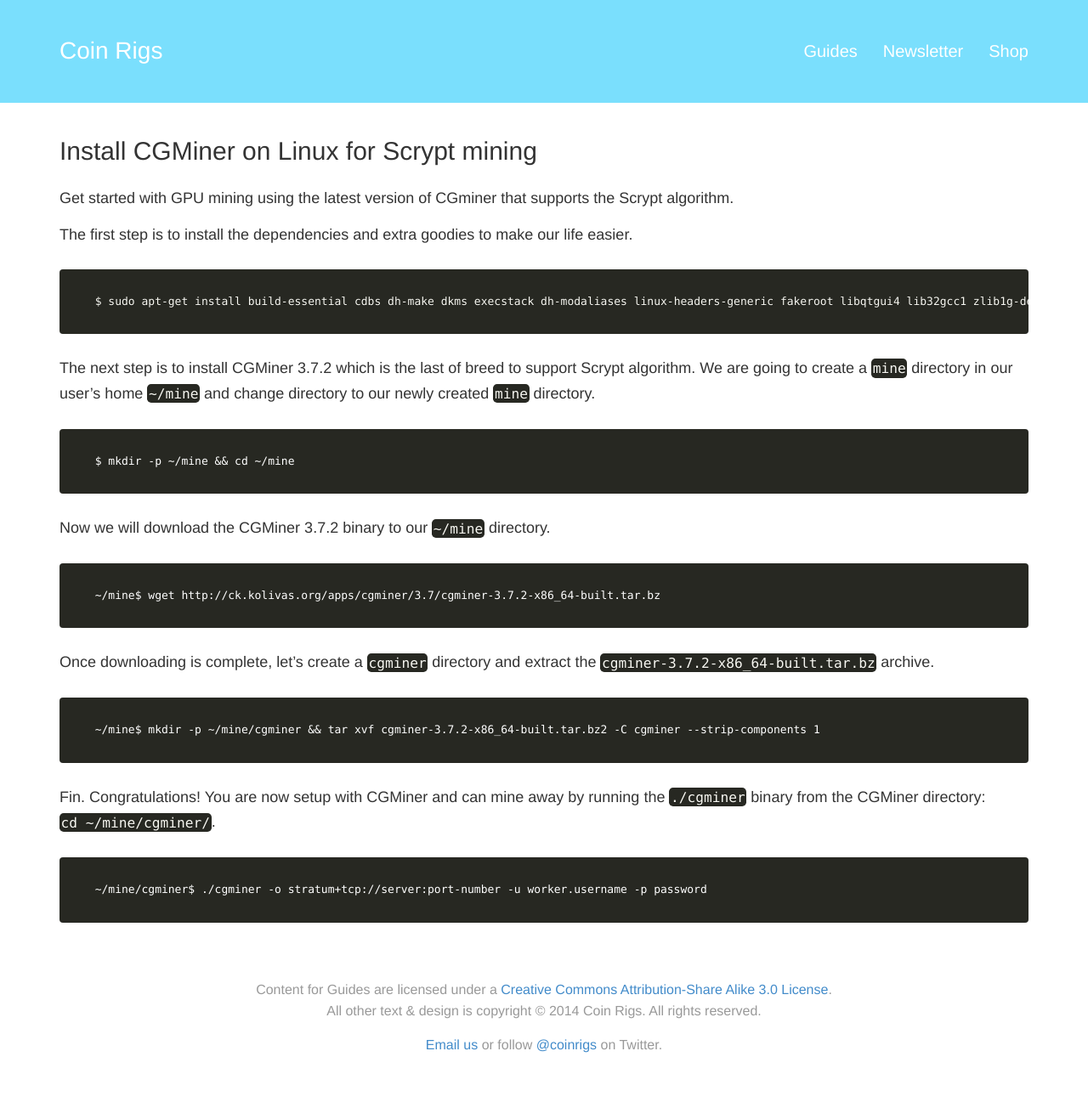
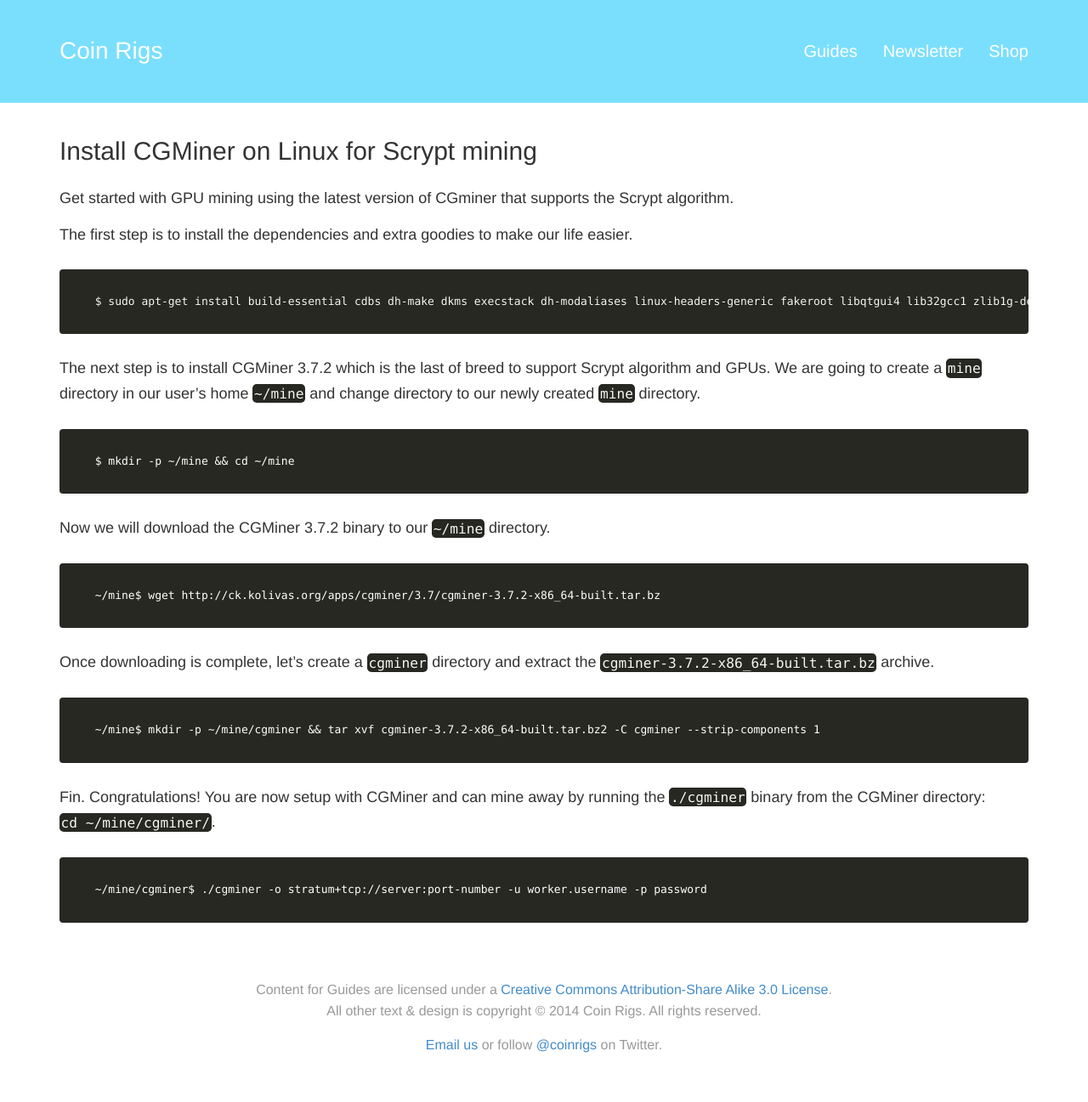
Before and after one commit to coinrigs/coinrigs.github.io, a Jekyll site: the page built from _posts/2014-03-04-install-cgminer-on-ubuntu.markdown, in a window 1280 px wide. Shown: the whole page at 85% size. Built offline with Jekyll 4.4.1, drawn with Linux system fonts in a browser that asks for light colours; nearby versions of some CDN libraries; Markdown is read by kramdown in place of the engine named in the settings.

Commit message:
Update dependency list in install cgminer on ubuntu guide

```diff
--- a/_posts/2014-03-04-install-cgminer-on-ubuntu.markdown
+++ b/_posts/2014-03-04-install-cgminer-on-ubuntu.markdown
@@ -14,11 +14,11 @@
 
 <pre>
   <code class="language-bash">
-    $ sudo apt-get install build-essential cdbs dh-make dkms execstack dh-modaliases linux-headers-generic fakeroot libqtgui4 lib32gcc1 zlib1g-dev libssl-dev libreadline-gplv2-dev libyaml-dev dpkg-dev libcurl4-gnutls-dev libncurses5-dev libtool wget openssh-server screen
+    $ sudo apt-get install build-essential cdbs dh-make dkms execstack dh-modaliases linux-headers-generic fakeroot libqtgui4 lib32gcc1 zlib1g-dev libssl-dev libreadline-gplv2-dev libyaml-dev dpkg-dev libcurl4-gnutls-dev libncurses5-dev libtool wget curl openssh-server screen
   </code>
 </pre>
 
-The next step is to install CGMiner 3.7.2 which is the last of breed to support Scrypt algorithm. We are going to create a `mine` directory in our user's home `~/mine` and change directory to our newly created `mine` directory.
+The next step is to install CGMiner 3.7.2 which is the last of breed to support Scrypt algorithm and GPUs. We are going to create a `mine` directory in our user's home `~/mine` and change directory to our newly created `mine` directory.
 
 <pre>
   <code class="langauge-bash">
```
